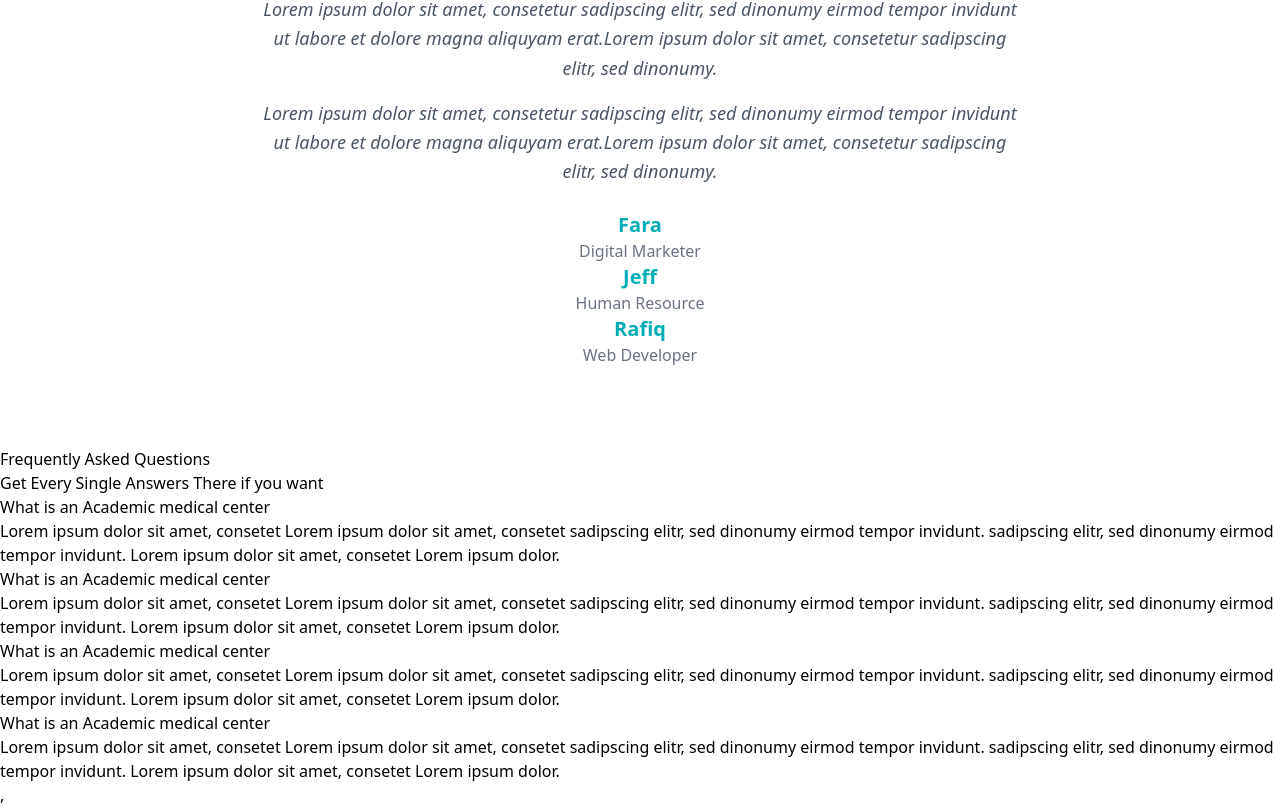
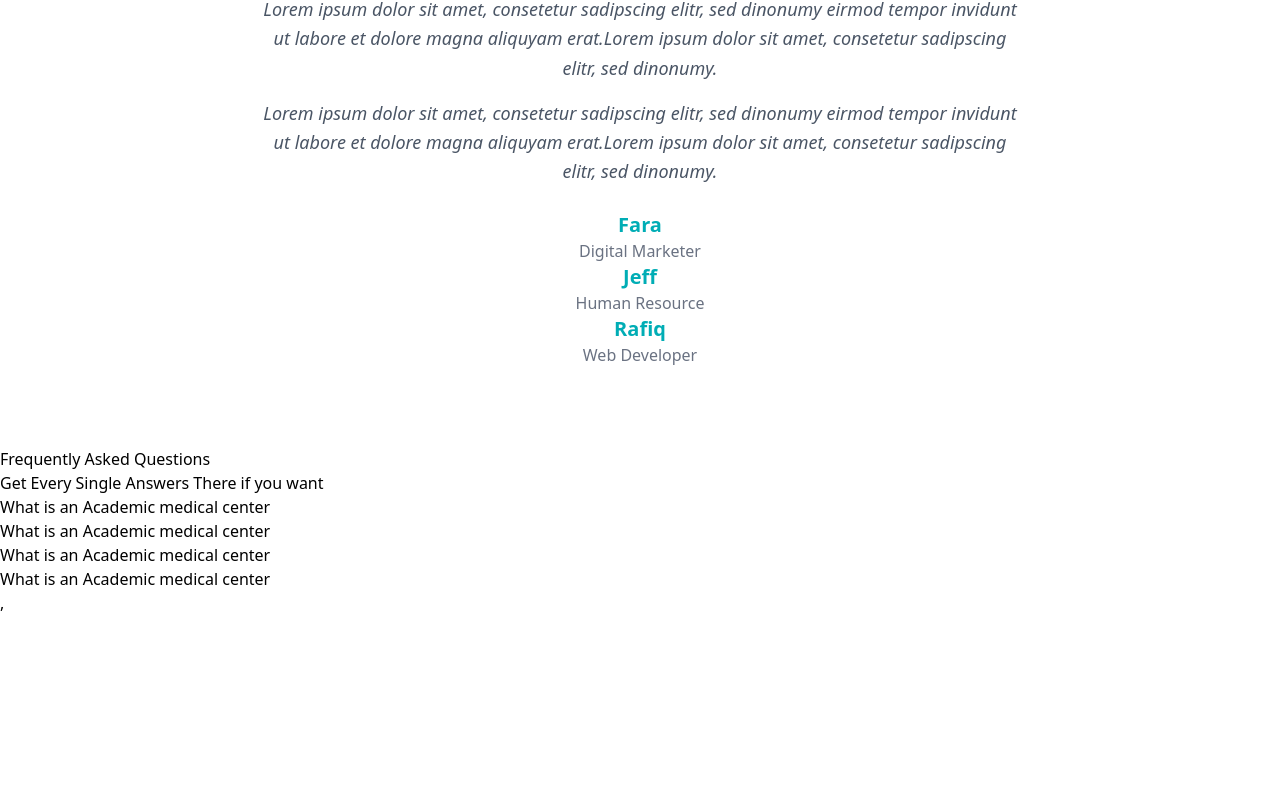
Before and after one commit to userronald/hospital-landing-page, a React (Vite) app: page / in a window 1280 px wide. Shown: the part 3952-4759 px from the top of the page. After the commit the page ends 4567 px from the top, so only its background shows below. Built offline with nearby package versions, Linux system fonts and the light colour scheme.

Commit message:
Added FAQ

```diff
--- a/src/components/landing-page-sections/faqSection.tsx
+++ b/src/components/landing-page-sections/faqSection.tsx
@@ -1,28 +1,34 @@
 import { FaqSectionData } from "../../data/data";
+import { useState } from "react";
 
 const FaqSection =()=>{
-    return(
+
+    const [activeIndex  , setActiveIndex]=useState<number | null>(null);
+
+     const handleAccordion = (index:number)=>{
+        setActiveIndex(prev=>(prev === index ? null : index))
+     }
+
+    return (
       <>
-         {
-            FaqSectionData.map((item,index)=>(
-                <section key={index}>
-                    <p>{item.subHeading}</p>
-                    <h3>{item.mainHeading}</h3>
+        {FaqSectionData.map((section, secIndex) => (
+          <section key={secIndex}>
+            <p>{section.subHeading}</p>
+            <h3>{section.mainHeading}</h3>
             <div>
-                        {
-                            item.faqQuestions?.map((question,i)=>(
-                                 <div key={i}>
-                                   <h4>{question.text}</h4>
-                                   <p>{item.faqAnswers?.[i]?.text}</p>
+              {section.faqItems?.map((item, index) => (
+                <div key={index}>
+                  <h4 onClick={() => handleAccordion(index)}>
+                    {item.question}
+                  </h4>
+                  {activeIndex === index && <p>{item.answer}</p>}
                 </div>
-                            ))
-                        }
+              ))}
             </div>
           </section>
-            ))
-         }
+        ))}
       </>
-    )
+    );
 }
 
 
--- a/src/data/data.ts
+++ b/src/data/data.ts
@@ -267,32 +267,26 @@ export const serviceSectionData: ServiceSectionProps[] = [
     {
       subHeading: "Frequently Asked Questions",
       mainHeading: "Get Every Single Answers There if you want",
-      faqQuestions: [
+      faqItems: [
         {
-          text: "What is an Academic medical center",
+          question: "What is an Academic medical center",
+          answer:
+            "Lorem ipsum dolor sit amet, consetet Lorem ipsum dolor sit amet, consetet sadipscing elitr, sed dinonumy eirmod tempor invidunt.",
         },
         {
-          text: "What is an Academic medical center",
+          question: "What is an Academic medical center",
+          answer:
+            "Lorem ipsum dolor sit amet, consetet Lorem ipsum dolor sit amet, consetet sadipscing elitr, sed dinonumy eirmod tempor invidunt.",
         },
         {
-          text: "What is an Academic medical center",
+          question: "What is an Academic medical center",
+          answer:
+            "Lorem ipsum dolor sit amet, consetet Lorem ipsum dolor sit amet, consetet sadipscing elitr, sed dinonumy eirmod tempor invidunt.",
         },
         {
-          text: "What is an Academic medical center",
-        },
-      ],
-      faqAnswers: [
-        {
-          text: "Lorem ipsum dolor sit amet, consetet Lorem ipsum dolor sit amet, consetet sadipscing elitr, sed dinonumy eirmod tempor invidunt. sadipscing elitr, sed dinonumy eirmod tempor invidunt. Lorem ipsum dolor sit amet, consetet Lorem ipsum dolor.",
-        },
-        {
-          text: "Lorem ipsum dolor sit amet, consetet Lorem ipsum dolor sit amet, consetet sadipscing elitr, sed dinonumy eirmod tempor invidunt. sadipscing elitr, sed dinonumy eirmod tempor invidunt. Lorem ipsum dolor sit amet, consetet Lorem ipsum dolor.",
-        },
-        {
-          text: "Lorem ipsum dolor sit amet, consetet Lorem ipsum dolor sit amet, consetet sadipscing elitr, sed dinonumy eirmod tempor invidunt. sadipscing elitr, sed dinonumy eirmod tempor invidunt. Lorem ipsum dolor sit amet, consetet Lorem ipsum dolor.",
-        },
-        {
-          text: "Lorem ipsum dolor sit amet, consetet Lorem ipsum dolor sit amet, consetet sadipscing elitr, sed dinonumy eirmod tempor invidunt. sadipscing elitr, sed dinonumy eirmod tempor invidunt. Lorem ipsum dolor sit amet, consetet Lorem ipsum dolor.",
+          question: "What is an Academic medical center",
+          answer:
+            "Lorem ipsum dolor sit amet, consetet Lorem ipsum dolor sit amet, consetet sadipscing elitr, sed dinonumy eirmod tempor invidunt.",
         },
       ],
     },
```
Also changed, not shown: src/types/type.ts (+8 -2 lines). Lines whose indentation alone changed are shown as unchanged.
